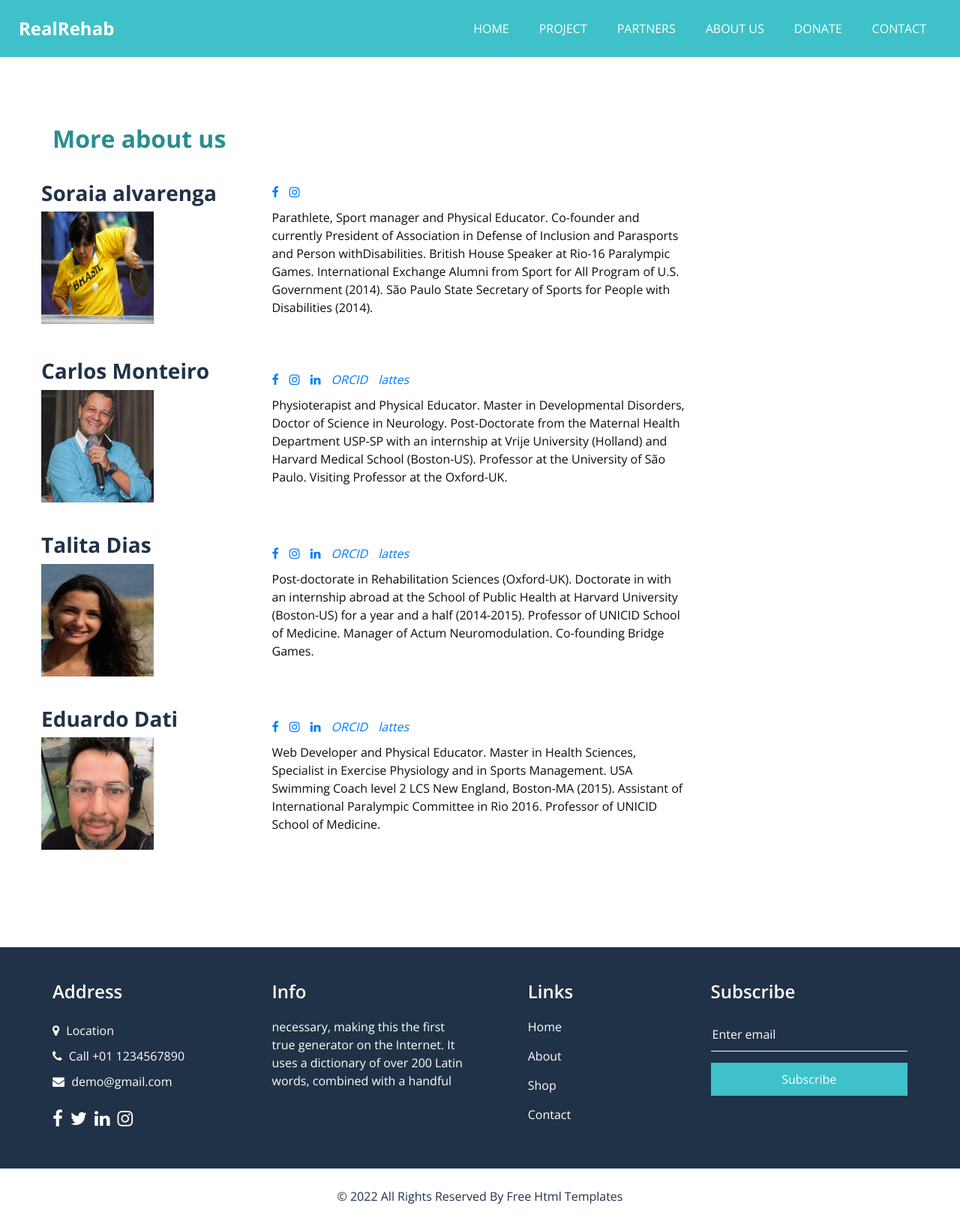
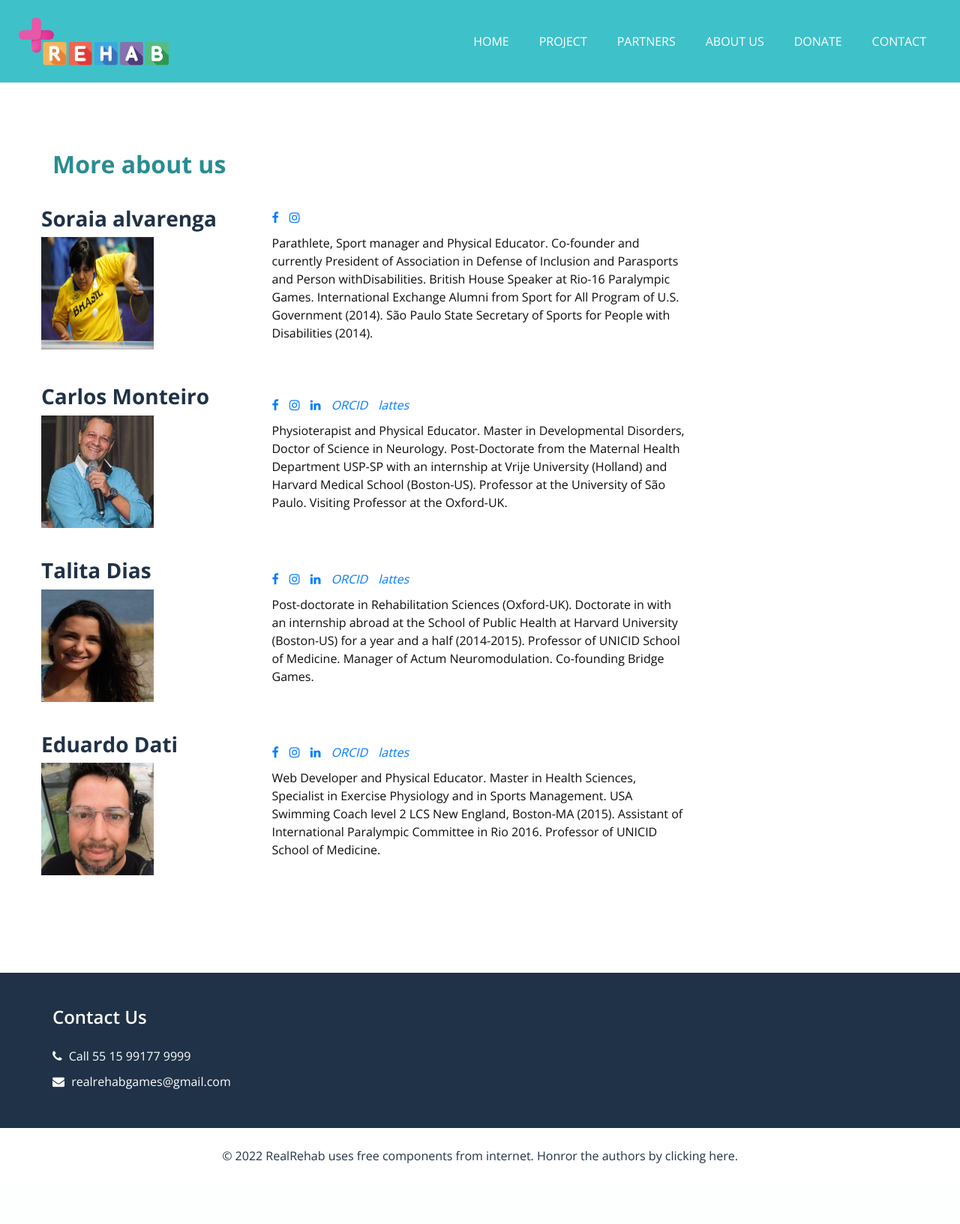
Before and after one commit to edudati/PlusRehabSite, a PHP site: page /about.html in a window 1280 px wide. Shown: the whole page at 75% size. After the commit the page ends 1551 px from the top, so only its background shows below. Run offline with PHP 8.4, Linux system fonts and the light colour scheme; some libraries are stand-ins or nearby versions.

Commit message:
improve layout

```diff
--- a/about.html
+++ b/about.html
@@ -42,10 +42,8 @@
     <header class="header_section">
       <div class="container-fluid">
         <nav class="navbar navbar-expand-lg custom_nav-container ">
-          <a class="navbar-brand" href="index.html">
-            <span>
-              RealRehab
-            </span>
+          <a class="navbar-brand" href="home.html">
+            <img src="images/plus-rehab200x70.png" alt="Plus Rehab logo">
           </a>
 
           <button class="navbar-toggler" type="button" data-toggle="collapse" data-target="#navbarSupportedContent" aria-controls="navbarSupportedContent" aria-expanded="false" aria-label="Toggle navigation">
@@ -55,7 +53,7 @@
           <div class="collapse navbar-collapse" id="navbarSupportedContent">
             <ul class="navbar-nav  ">
               <li class="nav-item ">
-                <a class="nav-link" href="index.html">Home</a>
+                <a class="nav-link" href="home.html">Home</a>
               </li>
               <li class="nav-item">
                 <a class="nav-link" href="project.html">Project</a>
@@ -70,7 +68,7 @@
                 <a class="nav-link" href="donate.html">Donate</a>
               </li>
               <li class="nav-item">
-                <a class="nav-link" href="contact.html">Contact</a>
+                <a class="nav-link" href="#contact">Contact</a>
               </li>
             </ul>
           </div>
@@ -226,87 +224,25 @@
     <div class="container">
       <div class="row">
         <div class="col-md-6 col-lg-3 info_col">
-          <div class="info_contact">
+          <div class="info_contact" id="contact">
             <h4>
-              Address
+              Contact Us
             </h4>
             <div class="contact_link_box">
               <a href="">
-                <i class="fa fa-map-marker" aria-hidden="true"></i>
-                <span>
-                  Location
-                </span>
-              </a>
-              <a href="">
                 <i class="fa fa-phone" aria-hidden="true"></i>
                 <span>
-                  Call +01 1234567890
+                  Call 55 15 99177 9999
                 </span>
               </a>
               <a href="">
                 <i class="fa fa-envelope" aria-hidden="true"></i>
                 <span>
-                  demo@gmail.com
+                  realrehabgames@gmail.com
                 </span>
               </a>
             </div>
           </div>
-          <div class="info_social">
-            <a href="">
-              <i class="fa fa-facebook" aria-hidden="true"></i>
-            </a>
-            <a href="">
-              <i class="fa fa-twitter" aria-hidden="true"></i>
-            </a>
-            <a href="">
-              <i class="fa fa-linkedin" aria-hidden="true"></i>
-            </a>
-            <a href="">
-              <i class="fa fa-instagram" aria-hidden="true"></i>
-            </a>
-          </div>
-        </div>
-        <div class="col-md-6 col-lg-3 info_col">
-          <div class="info_detail">
-            <h4>
-              Info
-            </h4>
-            <p>
-              necessary, making this the first true generator on the Internet. It uses a dictionary of over 200 Latin words, combined with a handful
-            </p>
-          </div>
-        </div>
-        <div class="col-md-6 col-lg-2 mx-auto info_col">
-          <div class="info_link_box">
-            <h4>
-              Links
-            </h4>
-            <div class="info_links">
-              <a class="active" href="index.html">
-                Home
-              </a>
-              <a class="" href="about.html">
-                About
-              </a>
-              <a class="" href="shop.html">
-                Shop
-              </a>
-              <a class="" href="contact.html">
-                Contact
-              </a>
-            </div>
-          </div>
-        </div>
-        <div class="col-md-6 col-lg-3 info_col ">
-          <h4>
-            Subscribe
-          </h4>
-          <form action="#">
-            <input type="text" placeholder="Enter email" />
-            <button type="submit">
-              Subscribe
-            </button>
-          </form>
         </div>
       </div>
     </div>
@@ -318,8 +254,8 @@
   <section class="footer_section">
     <div class="container">
       <p>
-        &copy; <span id="displayYear"></span> All Rights Reserved By
-        <a href="https://html.design/">Free Html Templates</a>
+        &copy; <span id="displayYear"></span> RealRehab uses free components from internet. Honror the authors by
+        <a href="">clicking here</a>.
       </p>
     </div>
   </section>
--- a/css/style.css
+++ b/css/style.css
@@ -489,6 +489,22 @@
   margin-right: 10px;
 }
 
+.partners_section {
+  background-color: #3fc1c9;
+}
+
+
+.partners_section .img-box img {
+  width: 100%;
+  border-radius: 25px;
+}
+
+.partners_section .heading_container h2 {
+  position: relative;
+  font-weight: bold;
+  margin-bottom: 0;
+  color:#fff;
+}
 .about_section .row {
   -webkit-box-align: center;
       -ms-flex-align: center;
@@ -497,6 +513,7 @@
 
 .about_section .img-box img {
   width: 100%;
+  border-radius: 25px;
 }
 
 .about_section .detail-box h3 {
@@ -553,7 +570,7 @@
 
 
 .shop_section {
-  background-color: #3fc1c9;
+  background-color: #fff;
 }
 
 .shop_section .heading_container {
```
Also changed, not shown: home.html (+4 -4 lines), partners.html (+5 -8 lines), project.html (+5 -7 lines), images/partners775x473.png (added).
